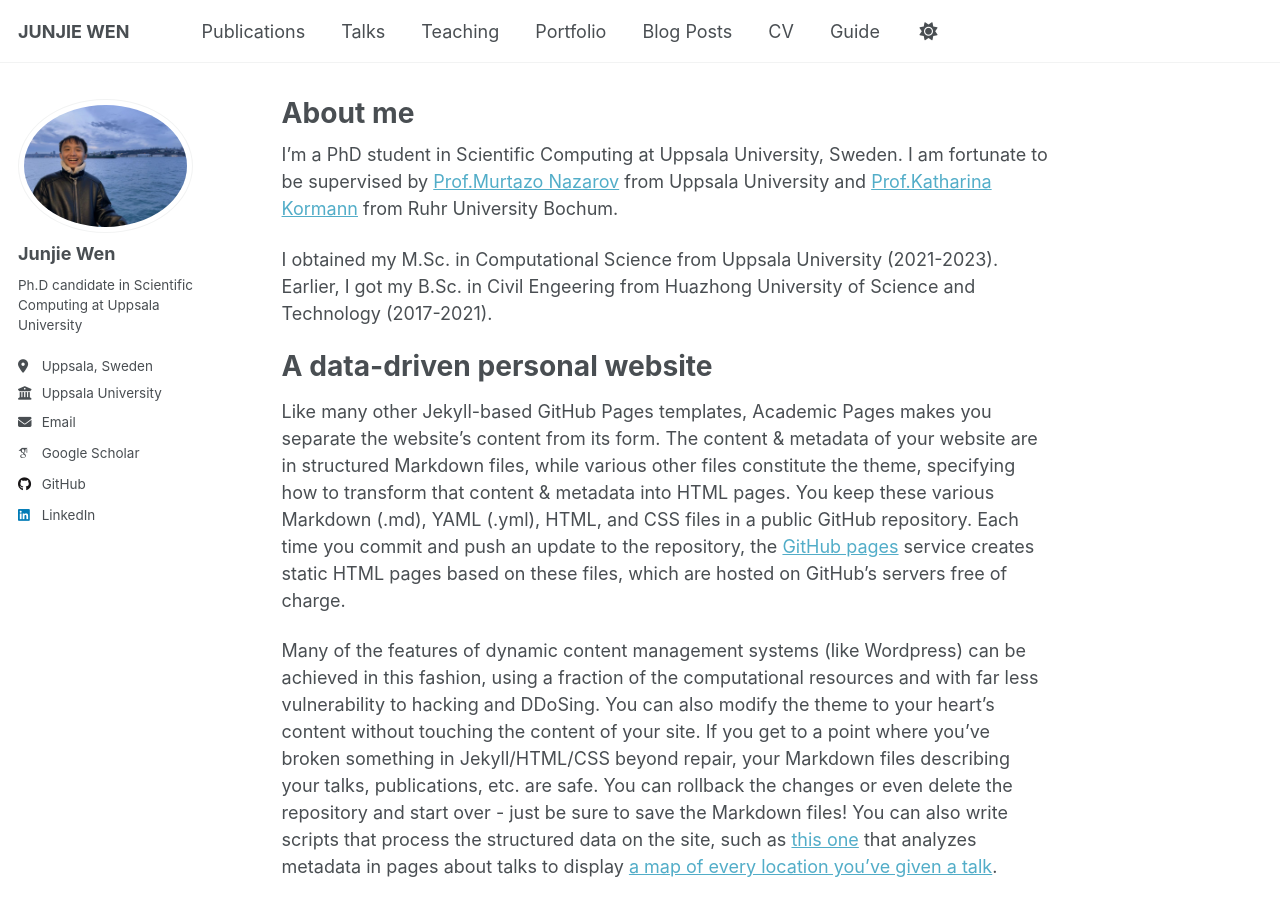
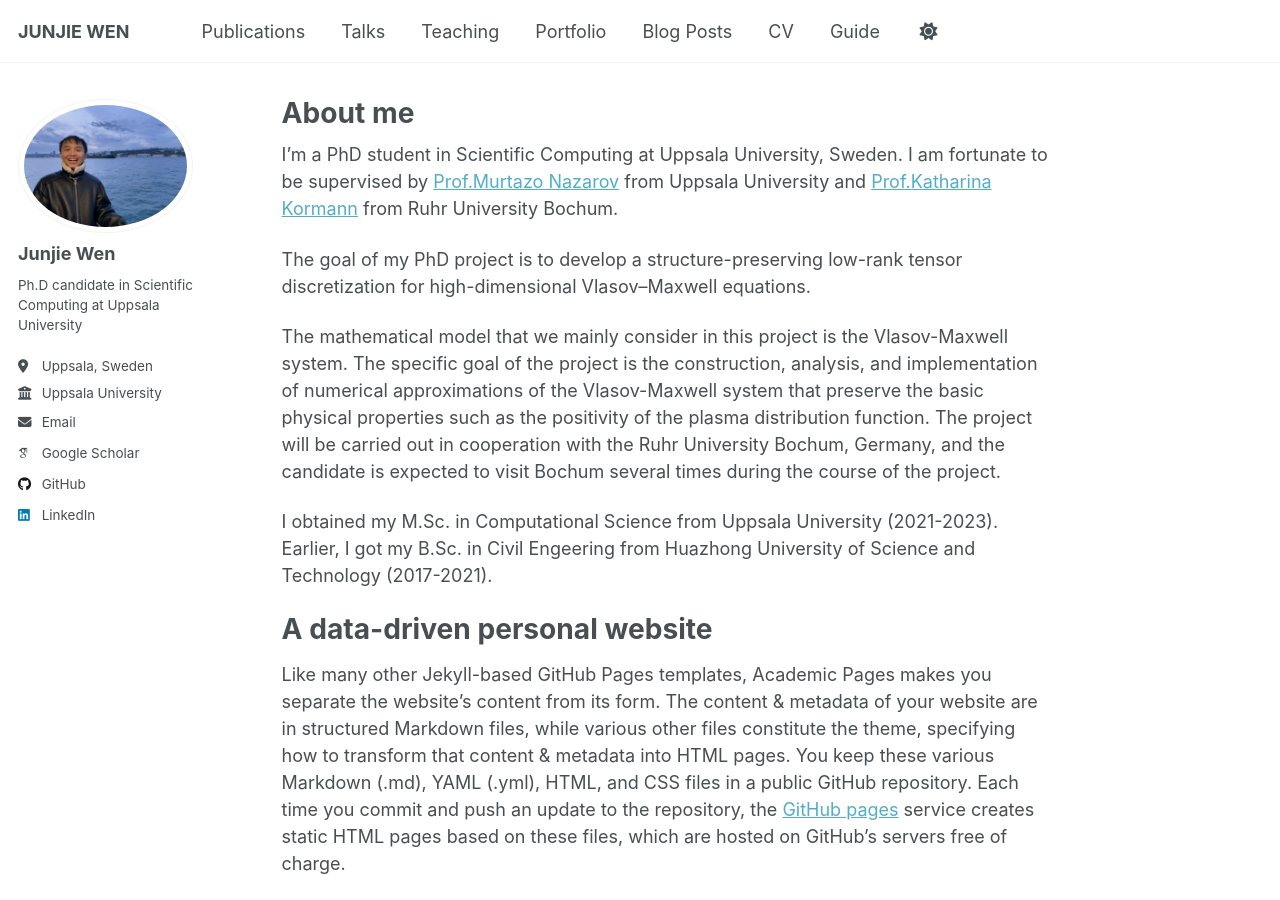
Before and after one commit to WjjSteve/WjjSteve.github.io, a Jekyll site: the page built from _pages/about.md, in a window 1280 px wide and 900 px high. Built offline with Jekyll 4.4.1, drawn with Linux system fonts in a browser that asks for light colours; some web fonts are replaced; a script that is not in the unit is left out.

Commit message:
Update about.md

```diff
--- a/_pages/about.md
+++ b/_pages/about.md
@@ -8,6 +8,12 @@ redirect_from:
 ---
 
 I'm a PhD student in Scientific Computing at Uppsala University, Sweden. I am fortunate to be supervised by [Prof.Murtazo Nazarov](https://www.uu.se/kontakt-och-organisation/personal?query=N14-1561) from Uppsala University and [Prof.Katharina Kormann](https://math.ruhr-uni-bochum.de/en/faculty/professorships/numerics/kormann-group/team/prof-dr-katharina-kormann/) from Ruhr University Bo­chum.
+
+The goal of my PhD project is to develop a structure-preserving low-rank tensor discretization for high-dimensional Vlasov--Maxwell equations.
+
+
+
+The mathematical model that we mainly consider in this project is the Vlasov-Maxwell system. The specific goal of the project is the construction, analysis, and implementation of numerical approximations of the Vlasov-Maxwell system that preserve the basic physical properties such as the positivity of the plasma distribution function. The project will be carried out in cooperation with the Ruhr University Bochum, Germany, and the candidate is expected to visit Bochum several times during the course of the project.
 
 I obtained my M.Sc. in Computational Science from Uppsala University (2021-2023). Earlier, I got my B.Sc. in Civil Engeering from Huazhong University of Science and Technology (2017-2021).
 
```
